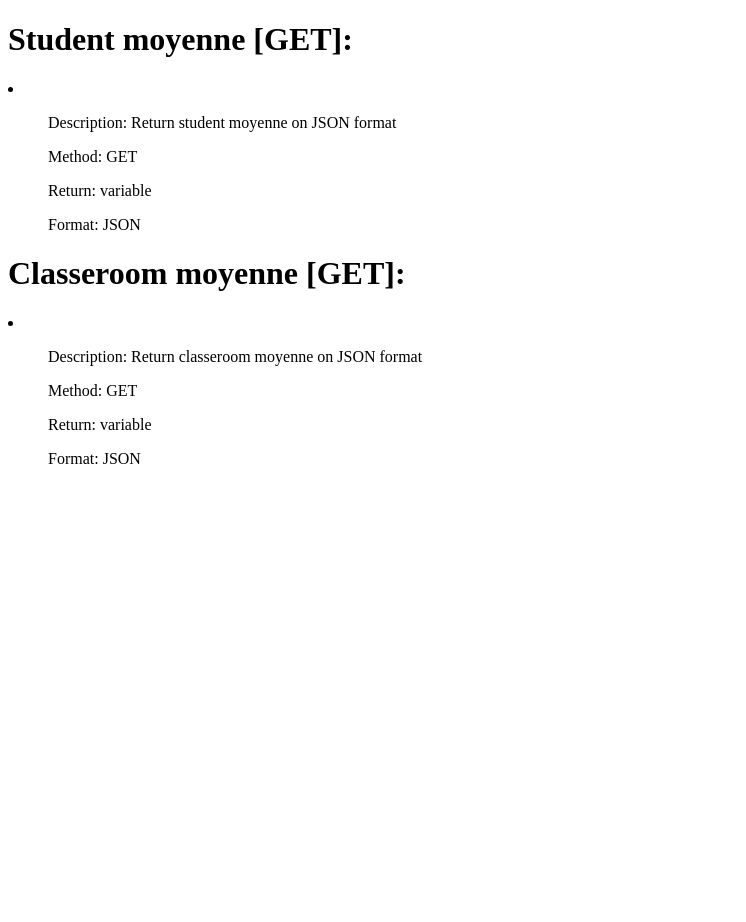
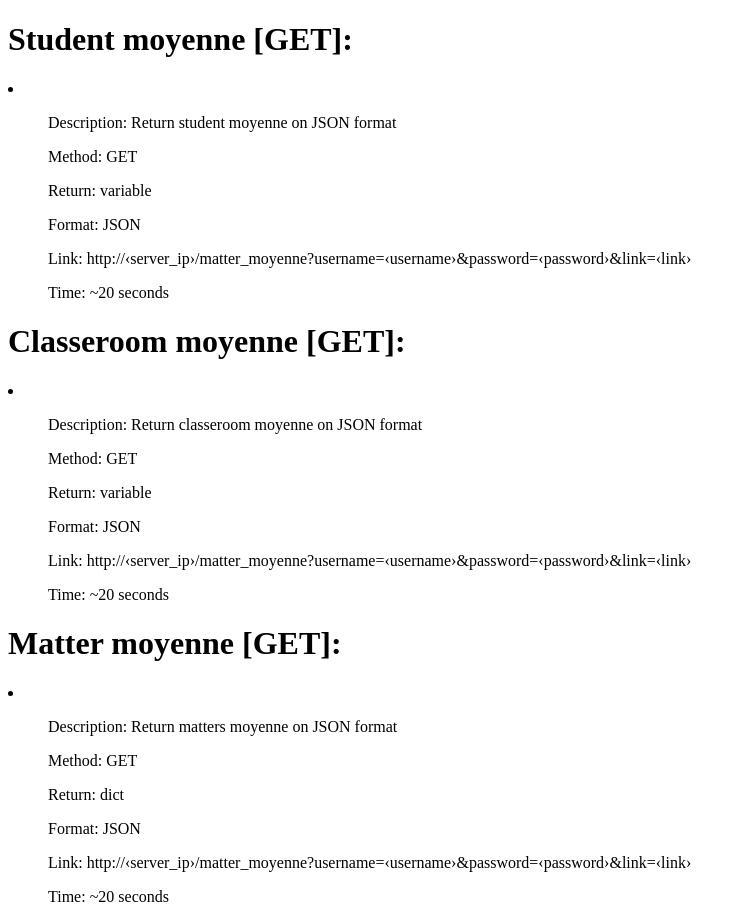
Before and after one commit to deepcaps/pronote-api, a Flask app: page / in a window 1280 px wide. Shown: the whole page, without its empty margins (0-746 px from the left). Before the commit the page ends 464 px from the top, so only its background shows below. Run offline with Flask 2, Linux system fonts and the light colour scheme.

Commit message:
Add matter_moyenne and update main.html
Add matter_moyenne on app.py and get_elements.py
Update main.html:
- add time to response
- add link example
- add matter_moyenne

```diff
--- a/app.py
+++ b/app.py
@@ -1,8 +1,21 @@
+#!/usr/bin/env python
+# -*- coding: utf-8 -*-
+
+"""
+pass
+"""
+
+__authors__ = "deepcaps"
+__contact__ = "deepcaps@outlook.com"
+__version__ = "1.0"
+__copyright__ = "deepcaps"
+__date__ = "None"
+
 from flask import Flask, json, request, render_template, jsonify
 from get_elements import get_elements
 
+app = Flask(__name__, template_folder='templates')
 
-app = Flask(__name__, template_folder='templates')
 
 @app.route('/')
 def main():
@@ -47,4 +60,4 @@ def matter_moyenne():
 
 
 if __name__ == "__main__":
-	app.run()
+	app.run(host="0.0.0.0", port="8000")
--- a/get_elements.py
+++ b/get_elements.py
@@ -58,7 +58,7 @@ class connection():
 			print ("An error has occurred: the link is down")   # connection speed problem or link error
 			return False
 		try:
-			time.sleep(3)
+			time.sleep(5)
 			id_bar = driver.find_element_by_xpath("/html/body/div[2]/div[2]/div[5]/div[4]/div[2]/div[2]/div/div[1]/div[2]/div[1]/input")
 			mdp_bar = driver.find_element_by_xpath("/html/body/div[2]/div[2]/div[5]/div[4]/div[2]/div[2]/div/div[1]/div[2]/div[2]/input")
 			button = driver.find_element_by_xpath("/html/body/div[2]/div[2]/div[5]/div[4]/div[2]/div[3]/button")
@@ -82,12 +82,12 @@ class get_elements():
 		if connection.drivers():
 			if connection.login(username, password, link):
 				# Go to "Notes" page
-				time.sleep(3)
+				time.sleep(5)
 				driver.find_element_by_xpath("/html/body/div[4]/div[1]/div[1]/div/div[3]/div[1]/div[3]/ul/li[3]/div[1]").click()   # Notes categorie
 				webdriver.ActionChains(driver).move_by_offset(0,0).perform()   # Change position (close contextuel menu)
 
 				# Get moyenne
-				time.sleep(3)
+				time.sleep(5)
 				moyenne = driver.find_element_by_xpath("/html/body/div[4]/div[1]/div[2]/table/tbody/tr/td[1]/div/div/div[2]/div[1]/div[2]/div/div/div[1]/span/span")   # Span student moyenne
 
 				return moyenne.text   # Return student moyenne
@@ -99,12 +99,12 @@ class get_elements():
 		if connection.drivers():
 			if connection.login(username, password, link):
 				# Go to "Notes" page
-				time.sleep(3)
+				time.sleep(5)
 				driver.find_element_by_xpath("/html/body/div[4]/div[1]/div[1]/div/div[3]/div[1]/div[3]/ul/li[3]/div[1]").click()   # Notes categorie
 				webdriver.ActionChains(driver).move_by_offset(0,0).perform()   # Change position (close contextuel menu)
 
 				# Get moyenne
-				time.sleep(3)
+				time.sleep(5)
 				moyenne = driver.find_element_by_xpath("/html/body/div[4]/div[1]/div[2]/table/tbody/tr/td[1]/div/div/div[2]/div[1]/div[2]/div/div/div[2]/span/span")   # Span classrooom moyenne
 
 				return moyenne.text   # Return classroom moyenne
@@ -114,22 +114,22 @@ class get_elements():
 		pass
 		"""
 		matters = ["MATHEMATIQUES", "ANGLAIS LV1", "ESPAGNOL LV2", "ARTS PLASTIQUES", "SVT"]
-		notes = []
+		notes = {}
 		if connection.drivers():
 			if connection.login(username, password, link):
 				# Go to "Notes" page
-				time.sleep(3)
+				time.sleep(5)
 				driver.find_element_by_xpath("/html/body/div[4]/div[1]/div[1]/div/div[3]/div[1]/div[3]/ul/li[3]/div[1]").click()   # Notes categorie
 				webdriver.ActionChains(driver).move_by_offset(0,0).perform()   # Change position (close contextuel menu)
 
 				i = 0
 				try:
 					while True:
-						div = driver.find_element_by_xpath('//*[@id="GInterface.Instances[2].Instances[1]_1_' + str(i) +'_div"]/div/div/div/div[2]')
+						div = driver.find_element_by_xpath('//*[@id="GInterface.Instances[2].Instances[1]_1_' + str(i) +'_div"]/div/div/div/div[2]')   # Div matter name
 						for element in matters:
 							if div.text == element:
-								note = driver.find_element_by_xpath('//*[@id="GInterface.Instances[2].Instances[1]_1_' + str(i) +'_div"]/div/div/div/div[1]')
-								notes.append(note.text)
+								note = driver.find_element_by_xpath('//*[@id="GInterface.Instances[2].Instances[1]_1_' + str(i) +'_div"]/div/div/div/div[1]')   # Div notes
+								notes[element] = str(note.text)   # Add note to "notes"
 						i = i + 1
 				except:
-					return notes
+					return notes   # Return notes
--- a/templates/main.html
+++ b/templates/main.html
@@ -11,6 +11,8 @@
       <ul>Method: GET</ul>
       <ul>Return: variable</ul>
       <ul>Format: JSON</ul>
+      <ul>Link: http://‹server_ip›/matter_moyenne?username=‹username›&password=‹password›&link=‹link›</ul>
+      <ul>Time: ~20 seconds</ul>
     </li>
     <h1>Classeroom moyenne [GET]:</h1>
       <li>
@@ -18,6 +20,17 @@
         <ul>Method: GET</ul>
         <ul>Return: variable</ul>
         <ul>Format: JSON</ul>
+        <ul>Link: http://‹server_ip›/matter_moyenne?username=‹username›&password=‹password›&link=‹link›</ul>
+        <ul>Time: ~20 seconds</ul>
+      </li>
+    <h1>Matter moyenne [GET]:</h1>
+    <li>
+      <ul>Description: Return matters moyenne on JSON format</ul>
+      <ul>Method: GET</ul>
+      <ul>Return: dict</ul>
+      <ul>Format: JSON</ul>
+      <ul>Link: http://‹server_ip›/matter_moyenne?username=‹username›&password=‹password›&link=‹link›</ul>
+      <ul>Time: ~20 seconds</ul>
     </li>
   </body>
 </html>
```
Lines whose indentation alone changed are shown as unchanged.
